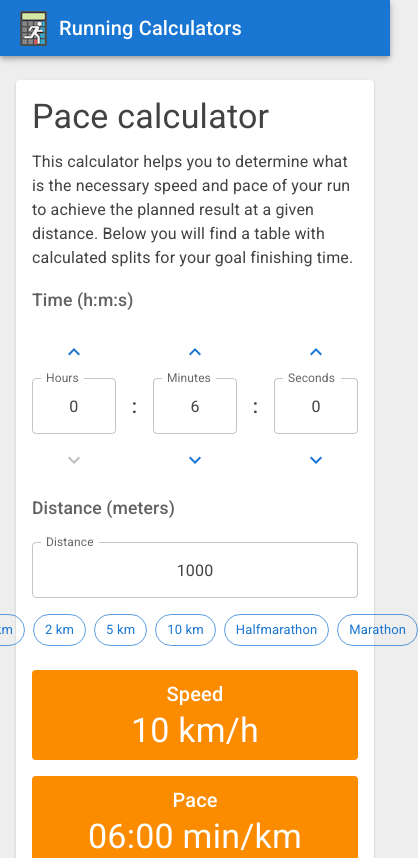
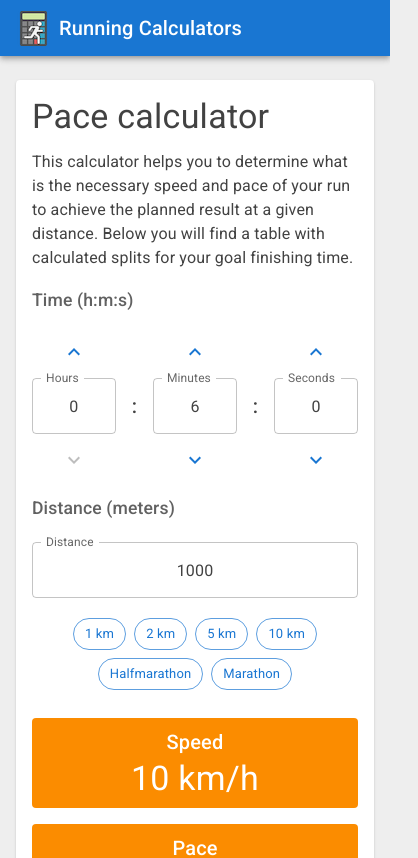
Before and after one commit to rwilinski/running-calculators, a React (Create React App) app: page / in a window 390 px wide. Shown: the top 858 px of the page, 418 px wide, since content can reach past the window. Built offline with nearby package versions, Linux system fonts and the light colour scheme.

Commit message:
Chips responsive

```diff
--- a/src/app/shared/distance-picker.component.tsx
+++ b/src/app/shared/distance-picker.component.tsx
@@ -1,4 +1,4 @@
-import { Chip, Stack, TextField } from '@mui/material';
+import { Box, Chip, TextField } from '@mui/material';
 import { useEffect, useState } from 'react';
 
 import { displayDistance } from './../utils/display.util';
@@ -62,7 +62,7 @@ export const DistancePicker: React.FC<DistancePickerProps> = ({
         inputProps={{ min: 0, 'data-testid': 'distance-picker-input' }}
       />
 
-      <Stack direction="row" spacing={1} justifyContent="center">
+      <Box sx={{ textAlign: 'center' }}>
         {DISTANCES.map((item) => (
           <Chip
             key={item.value}
@@ -71,9 +71,10 @@ export const DistancePicker: React.FC<DistancePickerProps> = ({
             label={item.name}
             onClick={() => setDistance(String(item.value))}
             data-testid="distance-picker-chip"
+            sx={{ m: 0.5 }}
           />
         ))}
-      </Stack>
+      </Box>
     </div>
   );
 };
```
